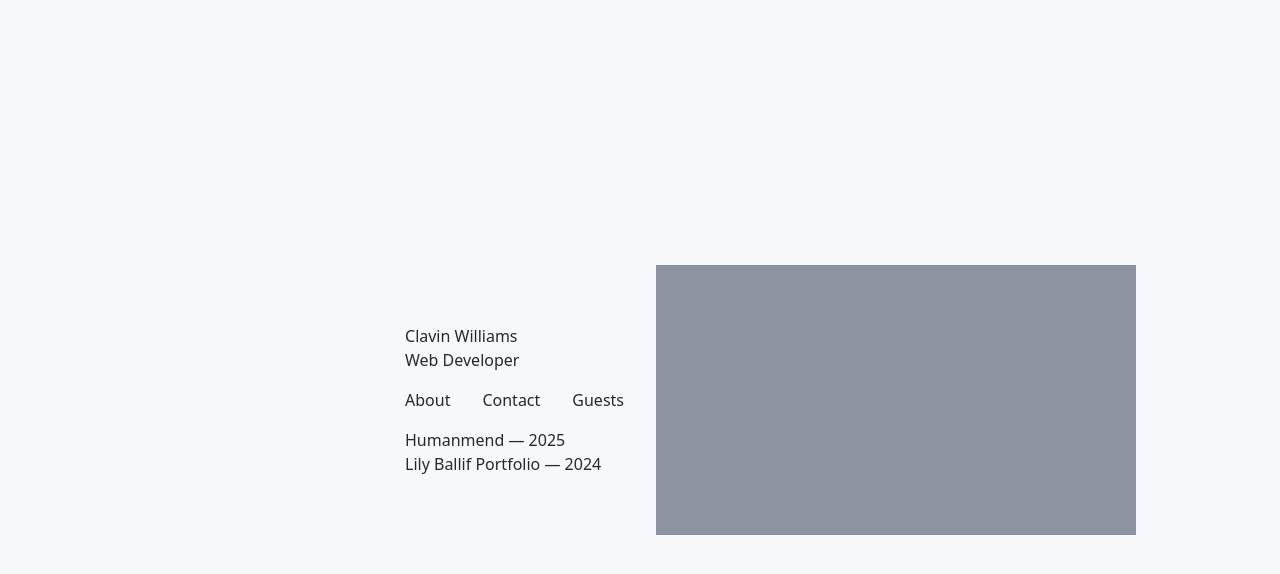
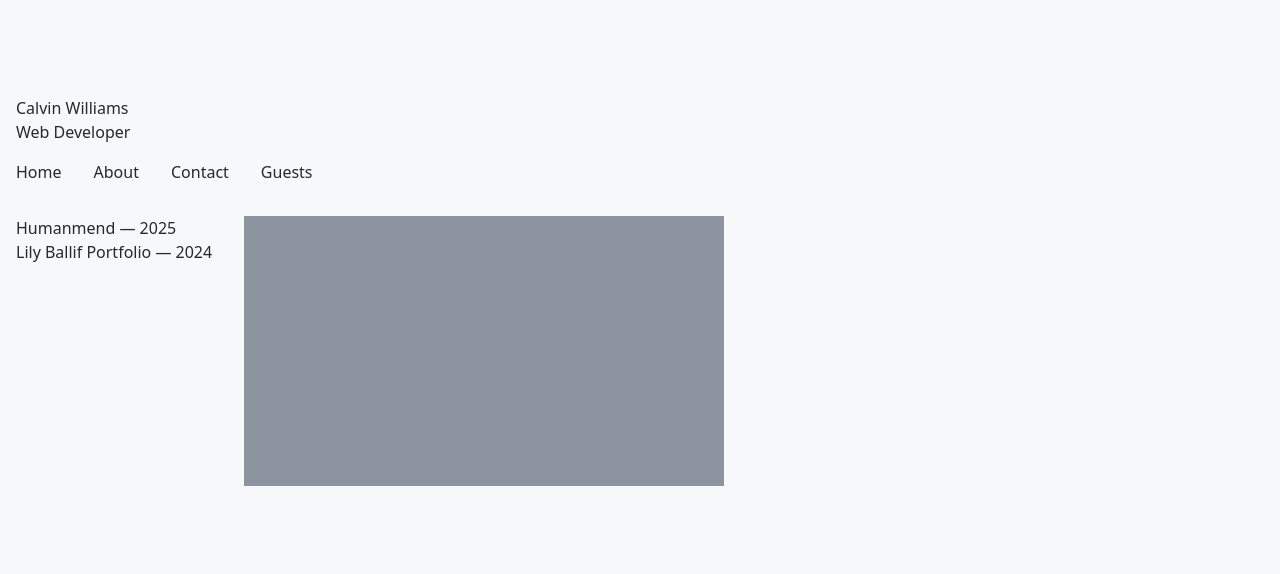
Before and after one commit to a-2280/somebody, a Next.js app: page / in a window 1280 px wide. Shown: the top 574 px of the page. Built offline with nearby package versions, Linux system fonts and the light colour scheme.

Commit message:
added corrupt text effect

```diff
--- a/app/globals.css
+++ b/app/globals.css
@@ -23,3 +23,8 @@ body {
   background-color: var(--background);
   color: var(--default);
 }
+
+li,
+button {
+  cursor: pointer;
+}
--- a/app/page.js
+++ b/app/page.js
@@ -1,15 +1,78 @@
+"use client";
+
 import Link from "next/link";
+import { useState } from "react";
+
+function CorruptText({ children, className = "" }) {
+  const [isHovered, setIsHovered] = useState(false);
+
+  const scrambleText = (textInput) => {
+    if (typeof textInput !== "string" && typeof textInput !== "number") {
+      return textInput;
+    }
+    const text = String(textInput);
+
+    if (!text) return "";
+
+    const wordsAndSpaces = text.split(/(\s+)/);
+
+    const scrambledParts = wordsAndSpaces.map((part) => {
+      if (part.match(/^\s+$/)) {
+        return part;
+      }
+
+      const originalCases = part
+        .split("")
+        .map((char) => char === char.toUpperCase());
+
+      const characters = part.split("");
+
+      for (let i = characters.length - 1; i > 0; i--) {
+        const j = Math.floor(Math.random() * (i + 1));
+        [characters[i], characters[j]] = [characters[j], characters[i]];
+      }
+
+      let scrambledWord = "";
+      for (let i = 0; i < characters.length; i++) {
+        let char = characters[i];
+        if (originalCases[i]) {
+          scrambledWord += char.toUpperCase();
+        } else {
+          scrambledWord += char.toLowerCase();
+        }
+      }
+      return scrambledWord;
+    });
+
+    return scrambledParts.join("");
+  };
+
+  return (
+    <span
+      className={className}
+      onMouseEnter={() => setIsHovered(true)}
+      onMouseLeave={() => setIsHovered(false)}
+    >
+      {isHovered ? scrambleText(children) : children}
+    </span>
+  );
+}
 
 export default function Home() {
   return (
-    <div className="h-screen w-screen flex">
-      <div className="w-1/2 flex flex-row-reverse justify-start items-center">
-        <div className="w-fit m-4 flex flex-col gap-4">
-          <div>
-            <h1>Clavin Williams</h1>
+    <div className="h-screen w-screen flex flex-col">
+      <div className="h-1/4 w-screen p-4 flex justify-start items-end">
+        <div className="flex flex-col gap-4">
+          <div className="cursor-default">
+            <h1>
+              <CorruptText>Calvin Williams</CorruptText>
+            </h1>
             <h2>Web Developer</h2>
           </div>
           <ul className="flex gap-8">
+            <li>
+              <Link href={"/home"}>Home</Link>
+            </li>
             <li>
               <Link href={"/about"}>About</Link>
             </li>
@@ -20,6 +83,10 @@ export default function Home() {
               <Link href={"/Guests"}>Guests</Link>
             </li>
           </ul>
+        </div>
+      </div>
+      <div className="grow flex">
+        <div className="min-w-max p-4">
           <ul>
             <li>
               <button>Humanmend — 2025</button>
@@ -29,9 +96,7 @@ export default function Home() {
             </li>
           </ul>
         </div>
-      </div>
-      <div className="w-1/2 flex justify-start items-center">
-        <div className="m-4">
+        <div className="w-full p-4">
           <div className="rectangle"></div>
         </div>
       </div>
```
